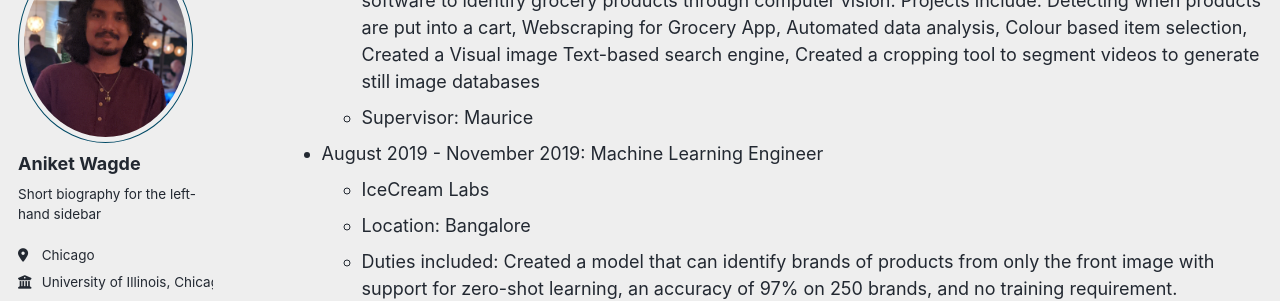
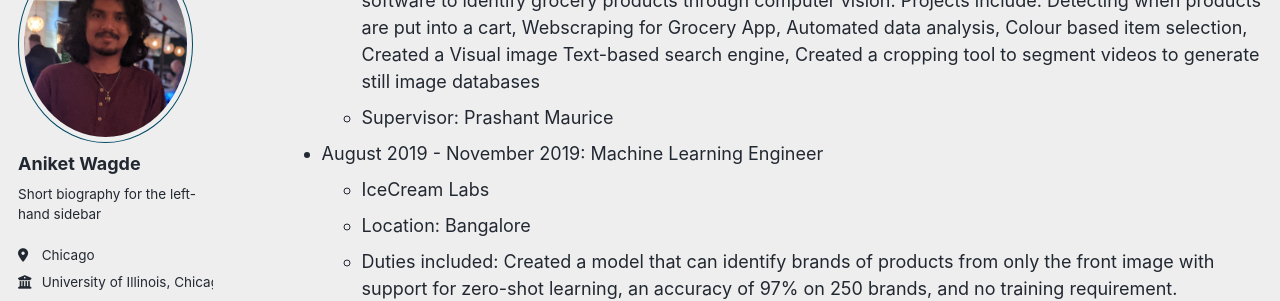
Before and after one commit to Swagget/Swagget.github.io, a Jekyll site: the page built from _pages/cv.md, in a window 1280 px wide and 900 px high, scrolled down 996 px. Shown: the part 153-454 px from the top of the window. Built offline with Jekyll 4.4.1, drawn with Linux system fonts in a browser that asks for light colours; some web fonts are replaced; a script bundle is joined from its source files by our own code; library files that are not in the unit come from our copies.

Commit message:
Update supervisor name in CV

```diff
--- a/_pages/cv.md
+++ b/_pages/cv.md
@@ -38,7 +38,7 @@ Work experience
   * Sensight Labs (Friendly Brands now)
   * Location: Bangalore
   * Duties included: Created an intelligent shopping cart to make checkout queues obsolete. Developed software to identify grocery products through computer vision. Projects include: Detecting when products are put into a cart, Webscraping for Grocery App, Automated data analysis, Colour based item selection, Created a Visual image Text-based search engine, Created a cropping tool to segment videos to generate still image databases
-  * Supervisor: Maurice
+  * Supervisor: Prashant Maurice
 
 * August 2019 - November 2019: Machine Learning Engineer
   * IceCream Labs
```
